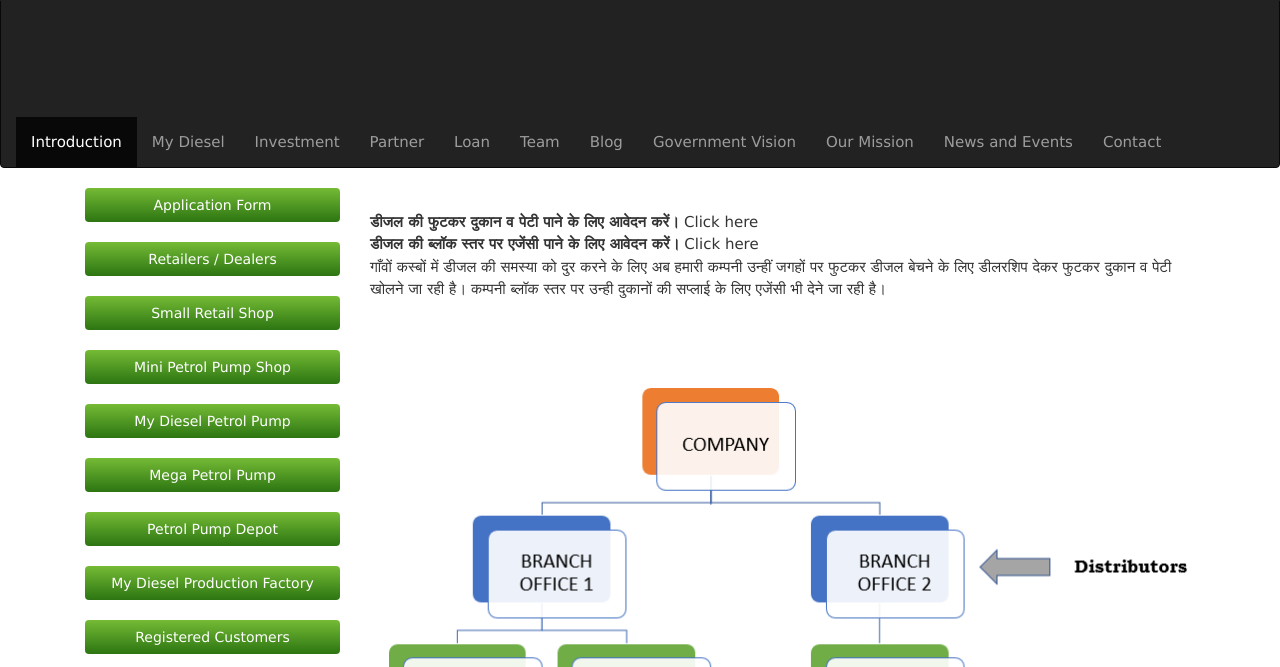
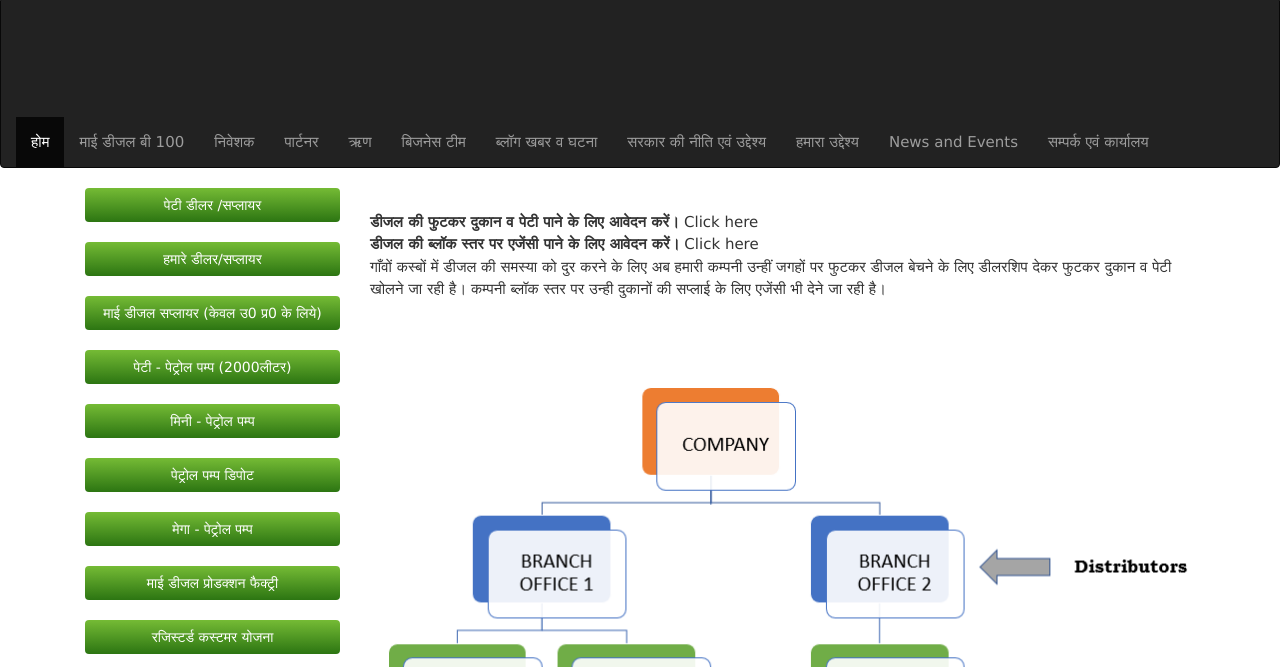
Before and after one commit to maneet8/jaijawanangularjs, a website: page index.html in a window 1280 px wide. Shown: the part 133-800 px from the top of the page. Drawn offline with nearby package versions, Linux system fonts and the light colour scheme; some packages are replaced by stand-ins of ours.

Commit message:
changes to hindi

```diff
--- a/assets/js/mainController.js
+++ b/assets/js/mainController.js
@@ -1,10 +1,10 @@
 var app = angular.module("myApp", ["ngRoute"]);
-app.controller("myCtrl", function ($scope, $sce) {
+app.controller("myCtrl", function($scope, $sce) {
     $scope.lhn = [{
-        "dispValue": "Application Form",
+            "dispValue": "पेटी डीलर /सप्लायर",
             "url": "#!applicationform"
         }, {
-        "dispValue": "Retailers / Dealers",
+            "dispValue": "हमारे डीलर/सप्लायर",
             "url": "#!dealers"
         },
         // {
@@ -12,38 +12,39 @@
         //     "url": "#!investors"
         // },
         {
-        "dispValue": "Small Retail Shop",
+            "dispValue": "माई डीजल सप्लायर (केवल उ0 प्र0 के लिये)",
             "url": "#!agents"
         }, {
-        "dispValue": "Mini Petrol Pump Shop",
+            "dispValue": "पेटी - पेट्रोल पम्प (2000लीटर)",
             "url": "#!applicationform"
         }, {
-        "dispValue": "My Diesel Petrol Pump",
+            "dispValue": "मिनी - पेट्रोल पम्प",
             "url": "#!dealers"
         },
         {
-        "dispValue": "Mega Petrol Pump",
+            "dispValue": "पेट्रोल पम्प डिपोट",
             "url": "#!investors"
         },
         {
-        "dispValue": "Petrol Pump Depot",
+            "dispValue": "मेगा - पेट्रोल पम्प",
             "url": "#!agents"
         }, {
-        "dispValue": "My Diesel Production Factory",
+            "dispValue": "माई डीजल प्रोडक्शन फैक्ट्री",
             "url": "#!dealers"
         },
         {
-        "dispValue": "Registered Customers",
+            "dispValue": "रजिस्टर्ड कस्टमर योजना",
             "url": "#!investors"
         },
         {
-        "dispValue": "Diesel Available on Demand",
+            "dispValue": "दरवाजे-दरवाजे डीजल सप्लाई योजना",
             "url": "#!agents"
         },
         {
-        "dispValue": "Our Dealers",
+            "dispValue": "सम्पर्क एवं कार्यालय",
             "url": "#!agents"
-    }]
+        }
+    ]
     $scope.data = [{
             "name": "Biodiesel Retail Outlet",
             "imgpath": "./assets/img/angularjslogo.jpg",
@@ -80,7 +81,7 @@
     }]
 
 });
-app.config(function ($routeProvider) {
+app.config(function($routeProvider) {
     $routeProvider
         .when("/home", {
             templateUrl: "./assets/views/home.html"
@@ -179,8 +180,8 @@
 //     $scope.name = "John Doe";
 // });
 
-app.filter('trusted', ['$sce', function ($sce) {
-    return function (url) {
+app.filter('trusted', ['$sce', function($sce) {
+    return function(url) {
         return $sce.trustAsResourceUrl(url);
     };
 }]);
--- a/index.html
+++ b/index.html
@@ -34,8 +34,8 @@
         <nav class="navbar navbar-inverse">
             <div class="container-fluid">
                 <ul class="nav navbar-nav">
-                <li class="active"><a href="#">Introduction</a></li>
-                <li><a href="#!mydiesel">My Diesel</a></li>
+                    <li class="active"><a href="#">होम</a></li>
+                    <li><a href="#!mydiesel">माई डीजल बी 100</a></li>
                     <!-- <li class="dropdown">
                     <a class="dropdown-toggle" data-toggle="dropdown" href="#">Biodiesel
                         <span class="caret"></span></a>
@@ -60,15 +60,15 @@
                         <li><a href="#!wastevegetableoil">Waste Vegetable Oil</a></li>
                     </ul>
                 </li> -->
-                <li><a href="#!investment">Investment</a></li>
-                <li><a href="#!partner">Partner</a></li>
-                <li><a href="#!loan">Loan</a></li>
-                <li><a href="#!team">Team</a></li>
-                <li><a href="#!deskofmd">Blog</a></li>
-                <li><a href="#!governmentvision">Government Vision</a></li>
-                <li><a href="#!companymission">Our Mission</a></li>
+                    <li><a href="#!investment">निवेशक</a></li>
+                    <li><a href="#!partner">पार्टनर</a></li>
+                    <li><a href="#!loan">ऋण</a></li>
+                    <li><a href="#!team">बिजनेस टीम</a></li>
+                    <li><a href="#!deskofmd">ब्लॉग खबर व घटना</a></li>
+                    <li><a href="#!governmentvision">सरकार की नीति एवं उद्देश्य</a></li>
+                    <li><a href="#!companymission">हमारा उद्देश्य</a></li>
                     <li><a href="#!faq">News and Events</a></li>
-                <li><a href="#!contact">Contact</a></li>
+                    <li><a href="#!contact">सम्पर्क एवं कार्यालय</a></li>
                 </ul>
             </div>
         </nav>
```
Also changed, not shown: 1 other file. Lines whose indentation alone changed are shown as unchanged.
